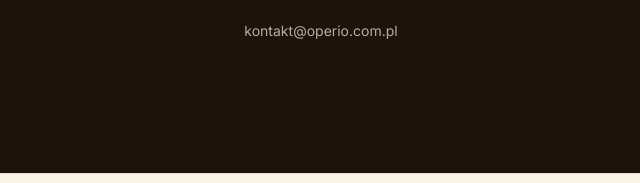
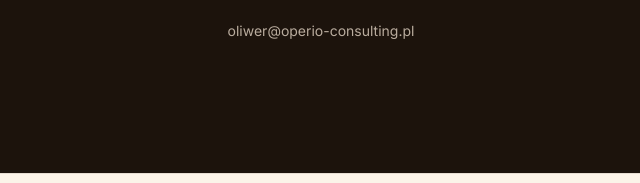
Before and after one commit to superelektryczni12-cpu/SalesB2B, an Electron app: page operio-site/index.html in a window 1280 px wide. Shown: the part 2951-3134 px from the top of the page, 319-959 px from the left. Drawn offline with Linux system fonts and the light colour scheme.

Commit message:
Use the real monitored inbox for the Operio site contact link
kontakt@operio.com.pl was a placeholder that isn't actively checked.
Point the CTA mailto at oliwer@operio-consulting.pl, the mailbox
already used for cold outreach.

Co-Authored-By: Claude Sonnet 5 <noreply@anthropic.com>

```diff
--- a/operio-site/index.html
+++ b/operio-site/index.html
@@ -390,7 +390,7 @@
     <h2 class="section-h2 reveal">Porozmawiajmy o Twojej sprzedaży</h2>
     <p class="cta-sub reveal d1">15 minut rozmowy wystarczy, żeby powiedzieć, czy i jak możemy pomóc.</p>
     <a href="#" class="btn btn-rust reveal d2" onclick="openBooking(event)">Umów rozmowę</a>
-    <a href="mailto:kontakt@operio.com.pl" class="cta-email reveal d2">kontakt@operio.com.pl</a>
+    <a href="mailto:oliwer@operio-consulting.pl" class="cta-email reveal d2">oliwer@operio-consulting.pl</a>
   </div>
 </section>
 
```
